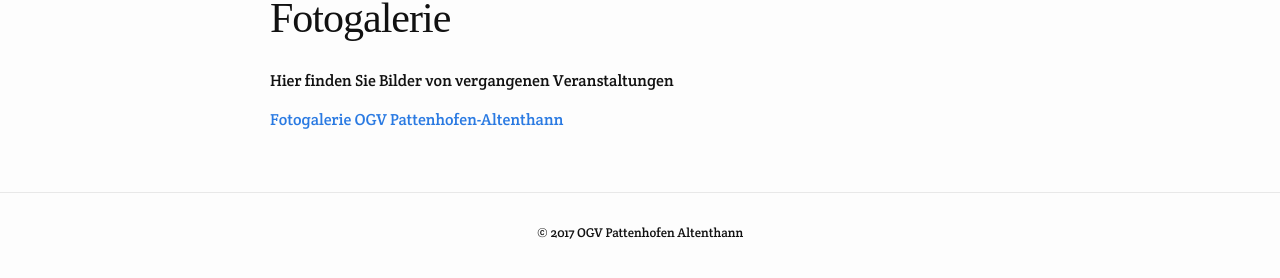
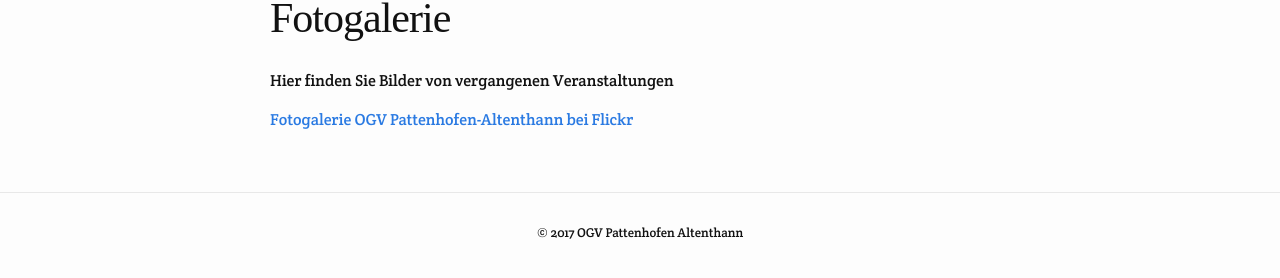
Before and after one commit to markuseckstein/ogv, a Jekyll site: the page built from fotogalerie.html, in a window 1280 px wide. Shown: the part 555-833 px from the top of the page. Built offline with Jekyll 4.4.1, drawn with Linux system fonts in a browser that asks for light colours; some web fonts are replaced.

Commit message:
feat: new link to flickr

```diff
--- a/fotogalerie.html
+++ b/fotogalerie.html
@@ -9,4 +9,4 @@
 <p>
 Hier finden Sie Bilder von vergangenen Veranstaltungen
 </p>
-<a href="https://1drv.ms/f/s!ApGTImxCTfg_cgRuvYKsYriWtXk" target="_blank">Fotogalerie OGV Pattenhofen-Altenthann</a>
+<a href="https://www.flickr.com/photos/ogv-altenthann/albums" target="_blank">Fotogalerie OGV Pattenhofen-Altenthann bei Flickr</a>
```
